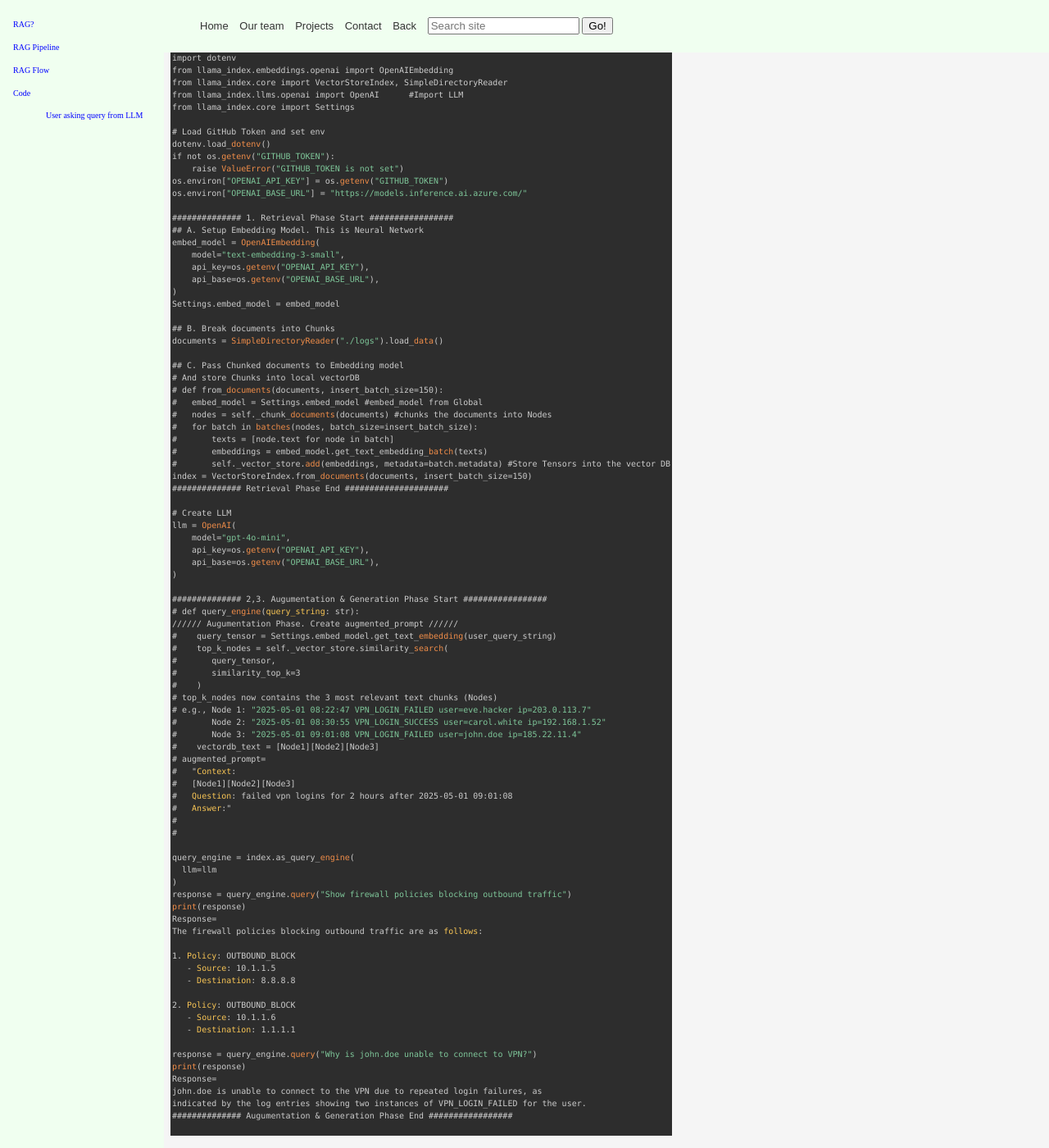
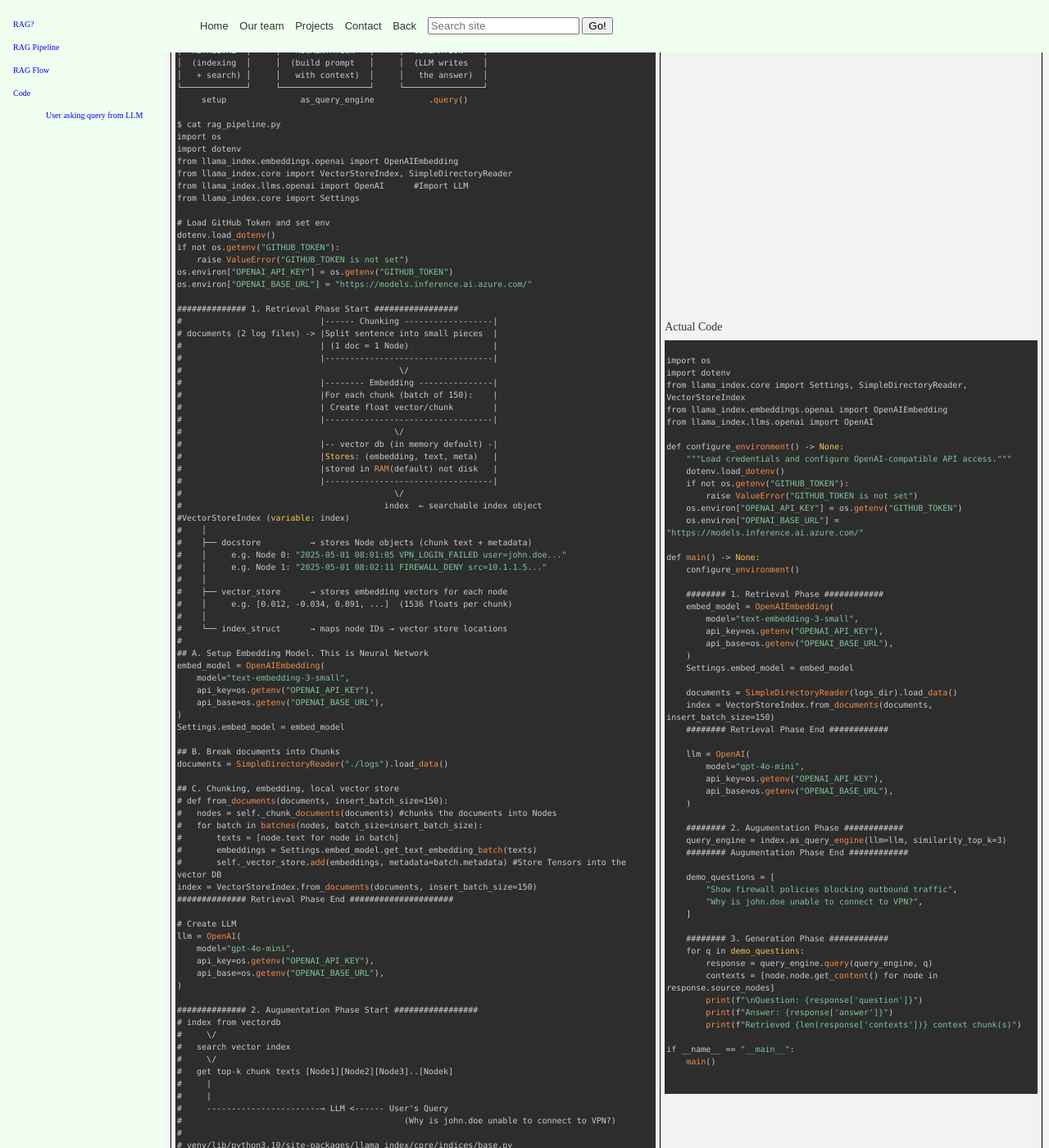
Before and after one commit to code-with-amitk/code-with-amitk.github.io, a Jekyll site: the page docs/Machine Learning/RAG/Introduction.html, which Jekyll copies as it is, in a window 1280 px wide and 1400 px high, scrolled down 1556 px. Shown: the whole window at 82% size. Built offline with Jekyll 4.4.1, drawn with Linux system fonts in a browser that asks for light colours; some of the changed text lies outside the part shown.

Commit message:
Distributed systems, RAG

```diff
--- a/docs/Languages/Scripting/Python/Functions/index.html
+++ b/docs/Languages/Scripting/Python/Functions/index.html
@@ -164,8 +164,8 @@ fun(a='g', b=1.9, f="test")
             <tr>
                 <td id="decorator">Decorator</td>
                 <td>
-                    a decorator is a powerful design pattern that allows you to modify or
-                    extend the behavior of functions or methods without changing their original code<br>
+                    Decorator is a design pattern that allows you to modify or extend the behavior of a
+                    function or class without permanently changing its source code.<br>
                     Decorators wrap around a function to enhance or modify its behavior
                     Python builtin decorators: @staticmethod, @classmethod, and @property
                     <pre><code class="language-css">
@@ -211,7 +211,7 @@ print(result)  # Outputs: 15
                         <tr>
                             <td>@classmethod (used for alternative constructors)</td>
                             <td>
-                                A class method receives the class itself as the first argument (cls), allowing it to modify class-level attributes.
+                                A class method receives the class itself as the first argument (cls), allowing it to modify class-level attributes.<br>
                                 <pre><code class="language-css">
 class Employee:
     company = "Default Company"
--- a/docs/Machine Learning/RAG/Introduction.html
+++ b/docs/Machine Learning/RAG/Introduction.html
@@ -33,7 +33,7 @@
       </ul>
     </aside>
 
-    <div style="margin-left: 200px">
+    <article style="margin-left: 200px">
       <h2 id="what">RAG / Retrieval-Augmented Generation</h2>
       <p>
         Generally, RAG is a
@@ -58,7 +58,7 @@
              |-------------------- A. Retrieval Phase (Offline) --------------|
              |                                                                |
 Raw          |  |--- Chunker ---|                                             |
-documents->  |- | break docs in |--chunks->[Embedding]-vectors--> [vectorDB]  |
+documents →  |- | break docs in |--chunks →[Embedding]-vectors → [vectorDB]   |
 logs         |  |smaller pieces |          [  Model  ]                 |      |
              |  |---------------|                                      \/     |
              |                                                       index    |
@@ -69,27 +69,26 @@ logs         |  |smaller pieces |          [  Model  ]                 |      |
 2. [Augmentation Phase] User asks a query & information retrieved from Vector DB
 User's Query: Show firewall policies blocking outbound traffic?
 
-        index from vectorDB(Step1)
-          |
-          \/
-        |------B. Augmentation Phase --------|
-User    | index + User's Query = Prompt      |
-query-> |                                    |
-        | Combine index vector DB            |
-        | into well crafted prompt           |-> augmented_prompt
-        |------------------------------------|
+ index from vectordb
+     \/
+   search vector index
+     \/
+   get top-k chunk texts [Node1][Node2][Node3]..[Nodek]
+     |
+     -----------------------→ augumented_prompt &lt;------ User's Query
+                                                      (Why is john.doe unable to connect to VPN?)
 
 augmented_prompt=
 "Context:
 [Node1][Node2][Node3]
-Question: Show firewall policies blocking outbound traffic
+Question: Why is john.doe unable to connect to VPN
 Answer:"
 
 3. [Generation Phase] Feed augmented_prompt into LLM.
 With (user_query + vector), LLM hallucinations reduces drastically
 
                      |-- LLM --|
-augmented_prompt --> | GPT5.0  | --> Reponse (less hallucinations)
+augmented_prompt --→ | GPT5.0  | --→ Reponse (less hallucinations)
                      |---------|
       </code></pre>
           </td>
@@ -167,7 +166,10 @@ llm -> u: Response of query
         We have log files(eg: VPN, firewall).<br>
         RAG pipeline will read log files and provide answers to Administrator questions.
       </p>
-      <pre><code class="language-css">
+      <table>
+        <tr>
+          <td>
+<pre><code class="language-css">
 ./logs/vpn.log
 2025-05-01 VPN_LOGIN_FAILED user=john.doe ip=185.22.11.4
 2025-05-01 VPN_LOGIN_FAILED user=john.doe ip=185.22.11.4
@@ -175,6 +177,13 @@ llm -> u: Response of query
 ./logs/firewall.log
 2025-05-01 FIREWALL_DENY src=10.1.1.5 dst=8.8.8.8 policy=OUTBOUND_BLOCK
 2025-05-01 FIREWALL_DENY src=10.1.1.6 dst=1.1.1.1 policy=OUTBOUND_BLOCK
+
+┌─────────────┐     ┌──────────────────┐     ┌────────────────┐
+│  RETRIEVAL  │ ──► │   AUGMENTATION   │ ──► │  GENERATION    │
+│  (indexing  │     │  (build prompt   │     │  (LLM writes   │
+│   + search) │     │   with context)  │     │   the answer)  │
+└─────────────┘     └──────────────────┘     └────────────────┘
+     setup               as_query_engine           .query()
 
 $ cat rag_pipeline.py
 import os
@@ -192,6 +201,33 @@ os.environ["OPENAI_API_KEY"] = os.getenv("GITHUB_TOKEN")
 os.environ["OPENAI_BASE_URL"] = "https://models.inference.ai.azure.com/"
 
 ############## 1. Retrieval Phase Start #################
+#                            |------ Chunking ------------------|
+# documents (2 log files) -> |Split sentence into small pieces  |
+#                            | (1 doc = 1 Node)                 |
+#                            |----------------------------------|
+#                                            \/
+#                            |-------- Embedding ---------------|
+#                            |For each chunk (batch of 150):    |
+#                            | Create float vector/chunk        |
+#                            |----------------------------------|
+#                                           \/
+#                            |-- vector db (in memory default) -|
+#                            |Stores: (embedding, text, meta)   |
+#                            |stored in RAM(default) not disk   |
+#                            |----------------------------------|
+#                                           \/
+#                                         index  ← searchable index object
+#VectorStoreIndex (variable: index)
+#    │
+#    ├── docstore          → stores Node objects (chunk text + metadata)
+#    │     e.g. Node 0: "2025-05-01 08:01:05 VPN_LOGIN_FAILED user=john.doe..."
+#    │     e.g. Node 1: "2025-05-01 08:02:11 FIREWALL_DENY src=10.1.1.5..."
+#    │
+#    ├── vector_store      → stores embedding vectors for each node
+#    │     e.g. [0.012, -0.034, 0.891, ...]  (1536 floats per chunk)
+#    │
+#    └── index_struct      → maps node IDs → vector store locations
+#
 ## A. Setup Embedding Model. This is Neural Network
 embed_model = OpenAIEmbedding(
     model="text-embedding-3-small",
@@ -203,14 +239,12 @@ Settings.embed_model = embed_model
 ## B. Break documents into Chunks
 documents = SimpleDirectoryReader("./logs").load_data()
 
-## C. Pass Chunked documents to Embedding model
-# And store Chunks into local vectorDB
+## C. Chunking, embedding, local vector store
 # def from_documents(documents, insert_batch_size=150):
-#   embed_model = Settings.embed_model #embed_model from Global
 #   nodes = self._chunk_documents(documents) #chunks the documents into Nodes
 #   for batch in batches(nodes, batch_size=insert_batch_size):
 #       texts = [node.text for node in batch]
-#       embeddings = embed_model.get_text_embedding_batch(texts)
+#       embeddings = Settings.embed_model.get_text_embedding_batch(texts)
 #       self._vector_store.add(embeddings, metadata=batch.metadata) #Store Tensors into the vector DB
 index = VectorStoreIndex.from_documents(documents, insert_batch_size=150)
 ############## Retrieval Phase End #####################
@@ -222,30 +256,26 @@ llm = OpenAI(
     api_base=os.getenv("OPENAI_BASE_URL"),
 )
 
-############## 2,3. Augumentation & Generation Phase Start #################
-# def query_engine(query_string: str):
-////// Augumentation Phase. Create augmented_prompt //////
-#    query_tensor = Settings.embed_model.get_text_embedding(user_query_string)
-#	 top_k_nodes = self._vector_store.similarity_search(
-#       query_tensor,
-#       similarity_top_k=3
-#    )
-# top_k_nodes now contains the 3 most relevant text chunks (Nodes)
-# e.g., Node 1: "2025-05-01 08:22:47 VPN_LOGIN_FAILED user=eve.hacker ip=203.0.113.7"
-#       Node 2: "2025-05-01 08:30:55 VPN_LOGIN_SUCCESS user=carol.white ip=192.168.1.52"
-#       Node 3: "2025-05-01 09:01:08 VPN_LOGIN_FAILED user=john.doe ip=185.22.11.4"
-#    vectordb_text = [Node1][Node2][Node3]
-# augmented_prompt=
-#	"Context:
-#	[Node1][Node2][Node3]
-#	Question: failed vpn logins for 2 hours after 2025-05-01 09:01:08
-#	Answer:"
+############## 2. Augumentation Phase Start #################
+# index from vectordb
+#     \/
+#   search vector index
+#     \/
+#   get top-k chunk texts [Node1][Node2][Node3]..[Nodek]
+#     |
+#     |
+#     -----------------------→ LLM &lt;------ User's Query
+#                                             (Why is john.doe unable to connect to VPN?)
 #
-#
+# venv/lib/python3.10/site-packages/llama_index/core/indices/base.py
+# def as_query_engine(self, llm: Optional[LLMType] = None, **kwargs: Any)
+#     RetrieverQueryEngine(kwargs)
 
 query_engine = index.as_query_engine(
   llm=llm
 )
+
+############## 3. Generation Phase Start #################
 response = query_engine.query("Show firewall policies blocking outbound traffic")
 print(response)
 Response=
@@ -266,7 +296,88 @@ john.doe is unable to connect to the VPN due to repeated login failures, as
 indicated by the log entries showing two instances of VPN_LOGIN_FAILED for the user.
 ############## Augumentation & Generation Phase End #################
       </code></pre>
-    </div>
+          </td>
+          <td>
+            Actual Code<br>
+            <pre><code class="language-css">
+import os
+import dotenv
+from llama_index.core import Settings, SimpleDirectoryReader, VectorStoreIndex
+from llama_index.embeddings.openai import OpenAIEmbedding
+from llama_index.llms.openai import OpenAI
+
+def configure_environment() -> None:
+    """Load credentials and configure OpenAI-compatible API access."""
+    dotenv.load_dotenv()
+    if not os.getenv("GITHUB_TOKEN"):
+        raise ValueError("GITHUB_TOKEN is not set")
+    os.environ["OPENAI_API_KEY"] = os.getenv("GITHUB_TOKEN")
+    os.environ["OPENAI_BASE_URL"] = "https://models.inference.ai.azure.com/"
+
+def main() -> None:
+    configure_environment()
+
+    ######## 1. Retrieval Phase ############
+    embed_model = OpenAIEmbedding(
+        model="text-embedding-3-small",
+        api_key=os.getenv("OPENAI_API_KEY"),
+        api_base=os.getenv("OPENAI_BASE_URL"),
+    )
+    Settings.embed_model = embed_model
+
+    documents = SimpleDirectoryReader(logs_dir).load_data()
+    index = VectorStoreIndex.from_documents(documents, insert_batch_size=150)
+    ######## Retrieval Phase End ############
+
+    llm = OpenAI(
+        model="gpt-4o-mini",
+        api_key=os.getenv("OPENAI_API_KEY"),
+        api_base=os.getenv("OPENAI_BASE_URL"),
+    )
+
+    ######## 2. Augumentation Phase ############
+    query_engine = index.as_query_engine(llm=llm, similarity_top_k=3)
+    ######## Augumentation Phase End ############
+
+    demo_questions = [
+        "Show firewall policies blocking outbound traffic",
+        "Why is john.doe unable to connect to VPN?",
+    ]
+
+    ######## 3. Generation Phase ############
+    for q in demo_questions:
+        response = query_engine.query(query_engine, q)
+        contexts = [node.node.get_content() for node in response.source_nodes]
+        print(f"\nQuestion: {response['question']}")
+        print(f"Answer: {response['answer']}")
+        print(f"Retrieved {len(response['contexts'])} context chunk(s)")
+
+if __name__ == "__main__":
+    main()
+
+            </code></pre>
+          </td>
+        </tr>
+      </table>
+
+      <p>
+      <b>Nodes created during chunking step</b><br>
+      <pre><code class="language-css">
+--- Node 1 ---
+Chunk Text:  22.11.4 dst=10.1.1.20 policy=INBOUND_BLOCK
+2025-05-01 11:41:55 FIREWALL_DENY src=10.1.1.6 dst=4.2.2.2 policy=OUTBOUND_BLOCK
+2025-05-01 11:55:22 FIREWALL_DENY src=172.16.0.9 dst=198.51.100.5 policy=POR
+Metadata:  {'file_path': '/home/amit/RAG_Pipeline_Evaluation_Workbench/logs/firewall.log', 'file_name': 'firewall.log', 'file_size': 2363, 'creation_date': '2026-06-25', 'last_modified_date': '2026-06-25'}
+--------------------------------
+--- Node 2 ---
+Chunk Text:  2025-05-01 08:01:05 VPN_LOGIN_FAILED user=john.doe ip=185.22.11.4
+2025-05-01 08:03:44 VPN_LOGIN_FAILED user=john.doe ip=185.22.11.4
+2025-05-01 08:06:12 VPN_LOGIN_FAILED user=john.doe ip=185.22.11.4
+20
+Metadata:  {'file_path': '/home/amit/RAG_Pipeline_Evaluation_Workbench/logs/vpn.log', 'file_name': 'vpn.log', 'file_size': 1906, 'creation_date': '2026-06-25', 'last_modified_date': '2026-06-25'}
+      </code></pre>
+      </p>
+    </article>
     <script src="/scripts/prism.js"></script>
   </body>
 </html>
--- a/docs/System_Design/Concepts/index.html
+++ b/docs/System_Design/Concepts/index.html
@@ -48,6 +48,10 @@
         Paxos<br />
 
         <a href="./Databases/">Databases</a><br />
+
+        Distributed Systems<br />
+        &ensp; <a href="./Terms/Distributed_System/index.html">Types:</a> SaaS,
+        PaaS, iPaas, IaaS, CaaS, FaaS<br />
 
         <b>Containers:</b>
         <a href="Containers/Introduction.html">Container vs VM, Advantages</a>
```
Also changed, not shown: other parts of docs/Machine Learning/RAG/Introduction.html (+2 -2 lines), docs/BlockChain/Introduction.html (+41 -44 lines), docs/BlockChain/index.html (+4 -6 lines), docs/Machine Learning/RAGAS/Testing_RAG_with_ragas.html (added, +113 -0 lines), docs/Machine Learning/index.html (+5 -2 lines), docs/System_Design/Concepts/Terms/Distributed_System/index.html (added, +221 -0 lines).
